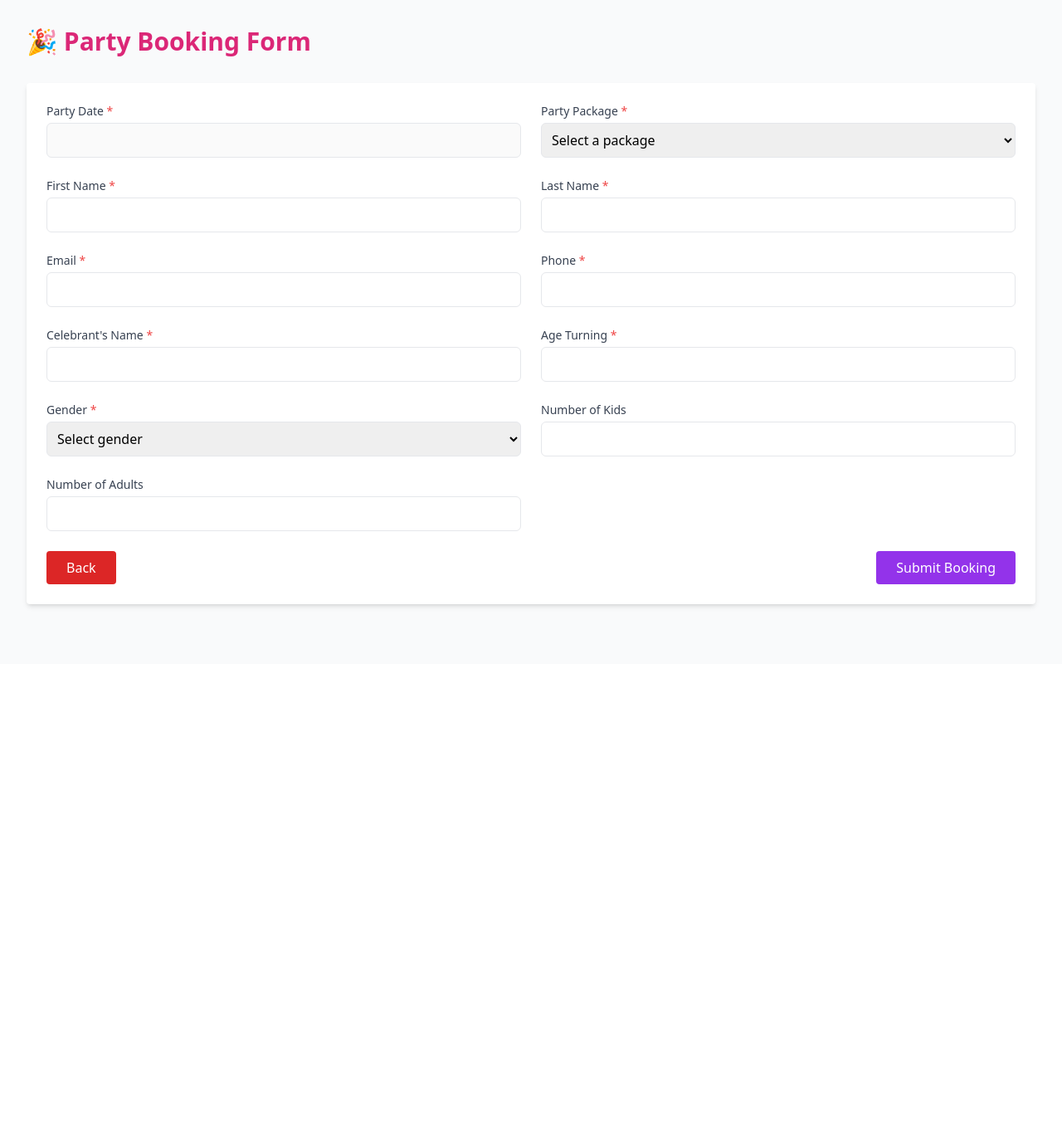
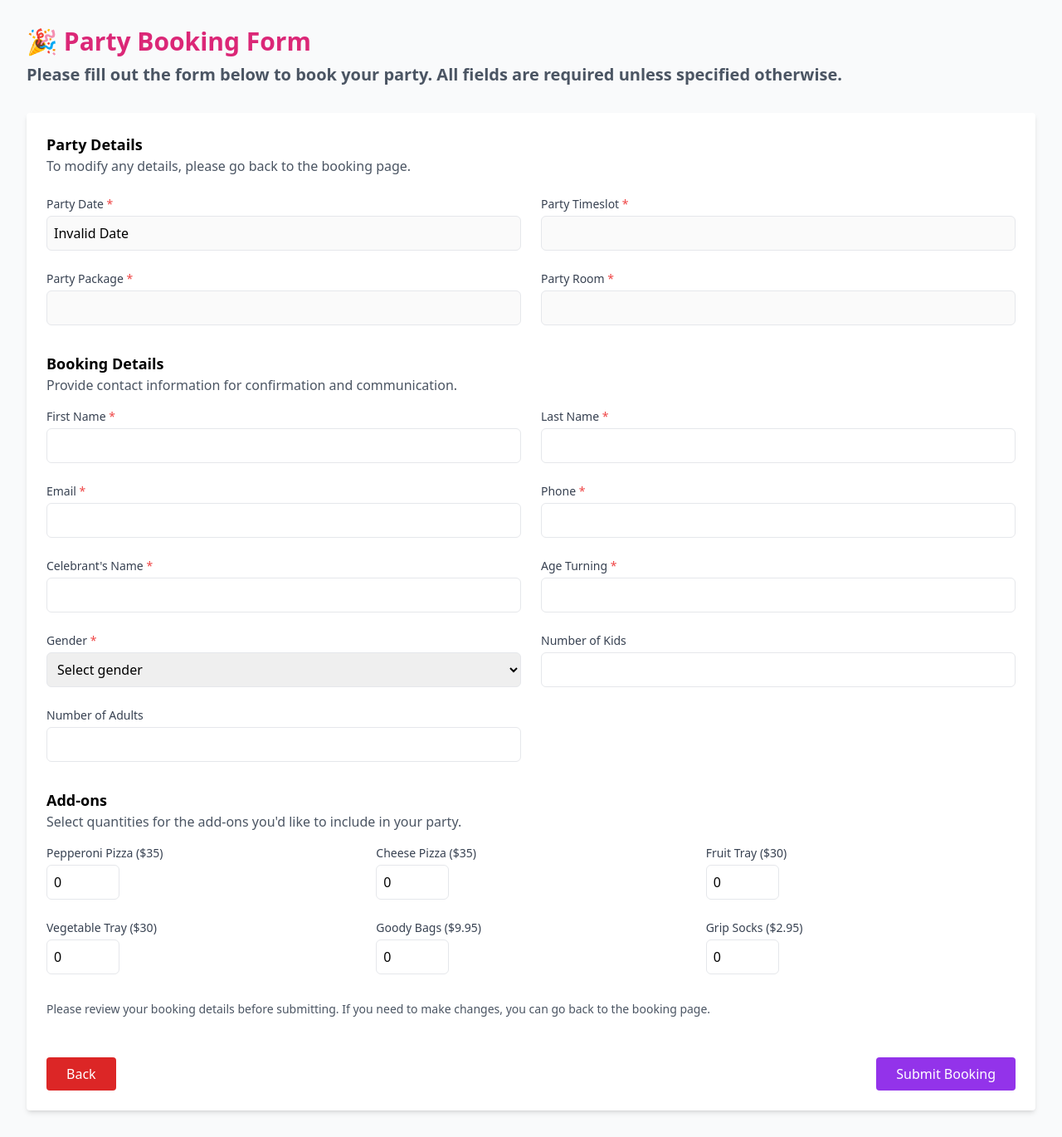
Before and after one commit to JamesOnwordi/partybooking, a Next.js app in the folder client/: page /booking/form in a window 1280 px wide. Shown: the whole page at 83% size. Before the commit the page ends 800 px from the top, so only its background shows below. Built offline with nearby package versions, Linux system fonts and the light colour scheme.

Commit message:
form page complete : addons added

```diff
--- a/client/src/pages/booking/form.js
+++ b/client/src/pages/booking/form.js
@@ -1,36 +1,36 @@
 'use client'
 
+import { useEffect, useState } from 'react'
 import { useForm, useWatch } from 'react-hook-form'
-import { useEffect, useState } from 'react'
 import Link from 'next/link'
-import { CAPACITY, getAvailability, MAX_CAPACITY, ROOMS, TIMESLOTS } from '@/utils/bookingUtils'
+import {
+  CAPACITY,
+  getAvailability,
+  MAX_CAPACITY,
+  ROOMS,
+  TIMESLOTS
+} from '@/utils/bookingUtils'
+const ADDONS = [
+  { name: 'Pepperoni Pizza', price: 35 },
+  { name: 'Cheese Pizza', price: 35 },
+  { name: 'Fruit Tray', price: 30 },
+  { name: 'Vegetable Tray', price: 30 },
+  { name: 'Goody Bags', price: 9.95 },
+  { name: 'Grip Socks', price: 2.95 }
+]
 
 export default function Form() {
   const { register, handleSubmit, setValue, control } = useForm()
   const watchedValues = useWatch({ control })
-  const kids = useWatch({ control, name: 'kidsCapacity' }) || 0
-  const adults = useWatch({ control, name: 'adultsCapacity' }) || 0
+  const kids = parseInt(watchedValues?.kidsCapacity) || 0
+  const adults = parseInt(watchedValues?.adultsCapacity) || 0
 
   const [availableTimeslot, setAvailableTimeslot] = useState({})
   const [maxKids, setMaxKids] = useState(MAX_CAPACITY[0])
   const [maxAdults, setMaxAdults] = useState(MAX_CAPACITY[0])
+  const [numberOfRooms, setNumberOfRooms] = useState(0)
+  const [initialData, setInitialData] = useState(null)
   const [hasRestored, setHasRestored] = useState(false)
-  const [initialData, setInitialData] = useState(null)
-  const [numberOfRooms, setNumberOfRooms] = useState(0)
-
-  // Save form state to localStorage & update capacity limits
-  useEffect(() => {
-    if (typeof window === 'undefined') return
-
-    localStorage.setItem('partyFormData', JSON.stringify(watchedValues))
-
-    const total = parseInt(kids) + parseInt(adults)
-    const roomCap = MAX_CAPACITY[numberOfRooms] || MAX_CAPACITY[0]
-    const remaining = Math.max(0, roomCap - total)
-
-    setMaxKids(parseInt(kids) + remaining)
-    setMaxAdults(parseInt(adults) + remaining)
-  }, [watchedValues, kids, adults, numberOfRooms])
 
   // Restore form state from localStorage
   useEffect(() => {
@@ -38,8 +38,7 @@ export default function Form() {
 
     const storedData = localStorage.getItem('partyFormData')
     if (storedData) {
-      const formData = JSON.parse(storedData)
-      Object.entries(formData).forEach(([key, value]) => {
+      Object.entries(JSON.parse(storedData)).forEach(([key, value]) => {
         setValue(key, value)
       })
     }
@@ -52,11 +51,12 @@ export default function Form() {
     setHasRestored(true)
   }, [setValue])
 
-  // Set initial values from restored initialBooking
+  // Set initial values from restored booking
   useEffect(() => {
     if (!hasRestored || !initialData) return
 
-    const { selectedDate, selectedTimeslot, selectedPackage, selectedRoom } = initialData
+    const { selectedDate, selectedTimeslot, selectedPackage, selectedRoom } =
+      initialData
 
     if (selectedPackage) setValue('partyPackage', selectedPackage)
     if (selectedDate) setValue('partyDate', selectedDate)
@@ -70,7 +70,20 @@ export default function Form() {
     }
   }, [initialData, hasRestored, setValue])
 
-  // Fetch available timeslots based on selected date
+  // Update localStorage and recalculate capacity
+  useEffect(() => {
+    if (typeof window === 'undefined') return
+
+    localStorage.setItem('partyFormData', JSON.stringify(watchedValues))
+
+    const roomCap = MAX_CAPACITY[numberOfRooms] || MAX_CAPACITY[0]
+    const remaining = Math.max(0, roomCap - (kids + adults))
+
+    setMaxKids(kids + remaining)
+    setMaxAdults(adults + remaining)
+  }, [watchedValues, kids, adults, numberOfRooms])
+
+  // Fetch available timeslot
   useEffect(() => {
     const fetchAvailability = async () => {
       if (!initialData?.selectedDate) return
@@ -88,71 +101,146 @@ export default function Form() {
     localStorage.removeItem('initialBooking')
   }
 
+  // Handle form submission
+  useEffect(() => {
+    if (typeof window === 'undefined') return // Ensure form is submitted only once
+    const handleFormSubmit = (event) => {
+      event.preventDefault()
+      handleSubmit(onSubmit)()
+      // Prevent default form submission to avoid page reload
+      // This allows us to handle the submission with React Hook Form
+      // and perform any additional actions like API calls or state updates
+      // You can also redirect or show a success message here
+      console.log('Form submitted successfully!')
+      // Optionally, you can redirect to a confirmation page or show a success message
+      window.location.href = '/booking/confirmation' // Redirect to confirmation page
+    }
+    window.addEventListener('submit', handleFormSubmit)
+    return () => {
+      window.removeEventListener('submit', handleFormSubmit)
+    }
+  }, [handleSubmit, onSubmit])
+
   return (
     <div className="min-h-screen bg-gray-50 p-8">
-      <div className="text-xl font-bold mb-8">
-        <h1 className="text-3xl font-bold text-pink-600 mb-2">🎉 Party Booking Form</h1>
-      </div>
+      <header className="text-xl font-bold mb-8">
+        <h1 className="text-3xl font-bold text-pink-600 mb-2">
+          🎉 Party Booking Form
+        </h1>
+        <p className="text-gray-600">
+          Please fill out the form below to book your party. All fields are
+          required unless specified otherwise.
+        </p>
+      </header>
 
-      <form onSubmit={handleSubmit(onSubmit)} className="grid grid-cols-1 md:grid-cols-2 gap-6 bg-white p-6 rounded shadow-md">
+      <form
+        onSubmit={handleSubmit(onSubmit)}
+        className="bg-white p-6 rounded shadow-md space-y-8"
+      >
+        {/* Party Details */}
+        <section>
+          <h2 className="text-lg font-semibold">Party Details</h2>
+          <p className="text-gray-600">
+            To modify any details, please go back to the booking page.
+          </p>
+          <div className="grid grid-cols-1 md:grid-cols-2 gap-6 mt-6">
             <FormField label="Party Date" required>
-          <input {...register('partyDate', { required: true })} disabled className="w-full p-2 border rounded-md" />
+              <input
+                {...register('partyDate')}
+                value={new Date(initialData?.selectedDate || '').toDateString()}
+                disabled
+                className="w-full p-2 border rounded-md"
+              />
+            </FormField>
+
+            <FormField label="Party Timeslot" required>
+              <input
+                type="text"
+                value={TIMESLOTS[initialData?.selectedTimeslot] || ''}
+                disabled
+                className="w-full p-2 border rounded-md"
+              />
             </FormField>
 
             <FormField label="Party Package" required>
-          <select {...register('partyPackage', { required: true })} className="w-full p-2 border rounded-md">
-            <option value="">Select a package</option>
-            <option value="Solar">Solar</option>
-            <option value="Galaxy">Galaxy</option>
-          </select>
+              <input
+                type="text"
+                value={initialData?.selectedPackage || ''}
+                disabled
+                {...register('partyPackage')}
+                className="w-full p-2 border rounded-md"
+              />
             </FormField>
 
-        {/* Optional Timeslot Dropdown */}
-        {/* <FormField label="Party Timeslot" required>
-          <select {...register('partyTimeslot', { required: true })} className="w-full p-2 border rounded-md">
-            <option value="">Select a Timeslot</option>
-            {Object.entries(availableTimeslot).map(([slot, isAvailable]) =>
-              isAvailable ? (
-                <option key={slot} value={slot}>
-                  {TIMESLOTS[slot]}
-                </option>
-              ) : null
-            )}
-          </select>
-        </FormField> */}
+            <FormField label="Party Room" required>
+              <input
+                type="text"
+                value={initialData?.selectedRoom || ''}
+                disabled
+                {...register('partyRoom')}
+                className="w-full p-2 border rounded-md"
+              />
+            </FormField>
+          </div>
+        </section>
 
+        {/* Customer Details */}
+        <section>
+          <h2 className="text-lg font-semibold">Booking Details</h2>
+          <p className="text-gray-600">
+            Provide contact information for confirmation and communication.
+          </p>
+          <div className="grid grid-cols-1 md:grid-cols-2 gap-6 mt-4">
             <FormField label="First Name" required>
-          <input type="text" {...register('firstName', { required: true })} className="w-full p-2 border rounded-md" />
+              <input
+                {...register('firstName', { required: true })}
+                className="w-full p-2 border rounded-md"
+              />
             </FormField>
-
             <FormField label="Last Name" required>
-          <input type="text" {...register('lastName', { required: true })} className="w-full p-2 border rounded-md" />
+              <input
+                {...register('lastName', { required: true })}
+                className="w-full p-2 border rounded-md"
+              />
             </FormField>
-
             <FormField label="Email" required>
-          <input type="email" {...register('email', { required: true })} className="w-full p-2 border rounded-md" />
+              <input
+                type="email"
+                {...register('email', { required: true })}
+                className="w-full p-2 border rounded-md"
+              />
             </FormField>
-
             <FormField label="Phone" required>
-          <input type="tel" {...register('phone', { required: true })} className="w-full p-2 border rounded-md" />
+              <input
+                type="tel"
+                {...register('phone', { required: true })}
+                className="w-full p-2 border rounded-md"
+              />
             </FormField>
-
             <FormField label="Celebrant's Name" required>
-          <input type="text" {...register('celebrantName', { required: true })} className="w-full p-2 border rounded-md" />
+              <input
+                {...register('celebrantName', { required: true })}
+                className="w-full p-2 border rounded-md"
+              />
             </FormField>
-
             <FormField label="Age Turning" required>
-          <input type="number" {...register('age', { required: true })} className="w-full p-2 border rounded-md" />
+              <input
+                type="number"
+                max={15}
+                {...register('age', { required: true })}
+                className="w-full p-2 border rounded-md"
+              />
             </FormField>
-
             <FormField label="Gender" required>
-          <select {...register('gender', { required: true })} className="w-full p-2 border rounded-md">
+              <select
+                {...register('gender', { required: true })}
+                className="w-full p-2 border rounded-md"
+              >
                 <option value="">Select gender</option>
                 <option value="Girl">Female</option>
                 <option value="Boy">Male</option>
               </select>
             </FormField>
-
             <FormField label="Number of Kids">
               <input
                 type="number"
@@ -162,7 +250,6 @@ export default function Form() {
                 className="w-full p-2 border rounded-md"
               />
             </FormField>
-
             <FormField label="Number of Adults">
               <input
                 type="number"
@@ -172,14 +259,58 @@ export default function Form() {
                 className="w-full p-2 border rounded-md"
               />
             </FormField>
+          </div>
+        </section>
 
-        <div className="md:col-span-2 flex justify-between">
+        {/* Addons */}
+        {/* Addons Section */}
+        <section>
+          <h2 className="text-lg font-semibold">Add-ons</h2>
+          <p className="text-gray-600 mb-4">
+            Select quantities for the add-ons you'd like to include in your
+            party.
+          </p>
+
+          <div className="grid grid-cols-1 md:grid-cols-3 gap-6">
+            {ADDONS.map((addon) => (
+              <FormField
+                key={addon.name}
+                label={`${addon.name} ($${addon.price})`}
+              >
+                <input
+                  type="number"
+                  min={0}
+                  max={5}
+                  defaultValue={0}
+                  {...register(`addons.${addon.name}`)}
+                  className=" p-2 border rounded-md flex items-center justify-between"
+                />
+              </FormField>
+            ))}
+          </div>
+        </section>
+        {/* Submit Button */}
+        <div className="text-gray-600 mt-6">
+          <p className="text-sm">
+            Please review your booking details before submitting. If you need to
+            make changes, you can go back to the booking page.
+          </p>
+        </div>
+        {/* Back and Submit Buttons */}
+        <div className="flex justify-between pt-4">
           <Link href="/booking/">
-            <button type="button" className="px-6 py-2 bg-red-600 text-white rounded hover:bg-purple-700 transition">
+            <button
+              type="button"
+              className="px-6 py-2 bg-red-600 text-white rounded hover:bg-red-700 transition"
+            >
               Back
             </button>
           </Link>
-          <button type="submit" className="px-6 py-2 bg-purple-600 text-white rounded hover:bg-purple-700 transition">
+
+          <button
+            type="submit"
+            className="px-6 py-2 bg-purple-600 text-white rounded hover:bg-purple-700 transition"
+          >
             Submit Booking
           </button>
         </div>
@@ -188,7 +319,7 @@ export default function Form() {
   )
 }
 
-// Reusable form field wrapper
+// Reusable Form Field Component
 function FormField({ label, children, required }) {
   return (
     <div>
```
Also changed, not shown: client/src/pages/booking/confirmation.js (added, +34 -0 lines), client/src/pages/booking/index.js (+84 -22 lines), client/src/pages/index.js (+74 -86 lines), client/src/utils/bookingUtils.js (+21 -14 lines). Lines whose indentation alone changed are shown as unchanged.
